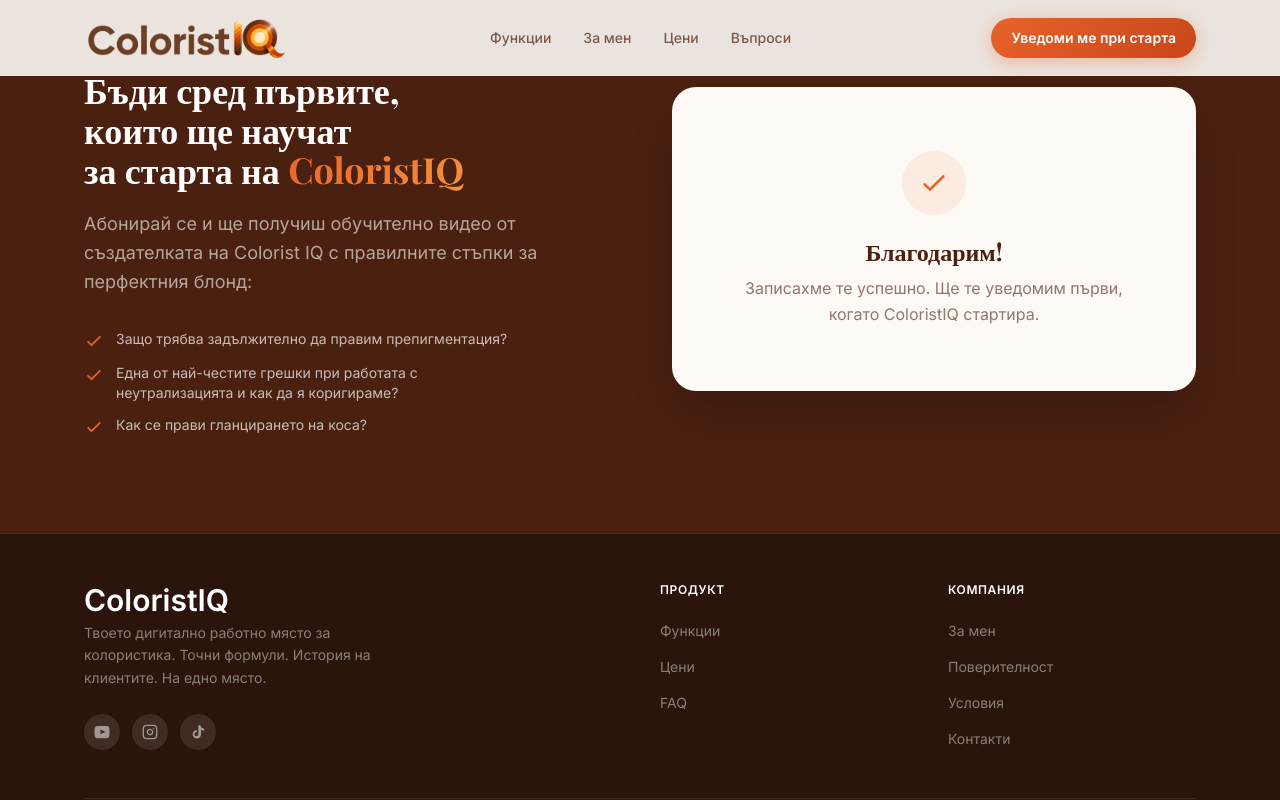
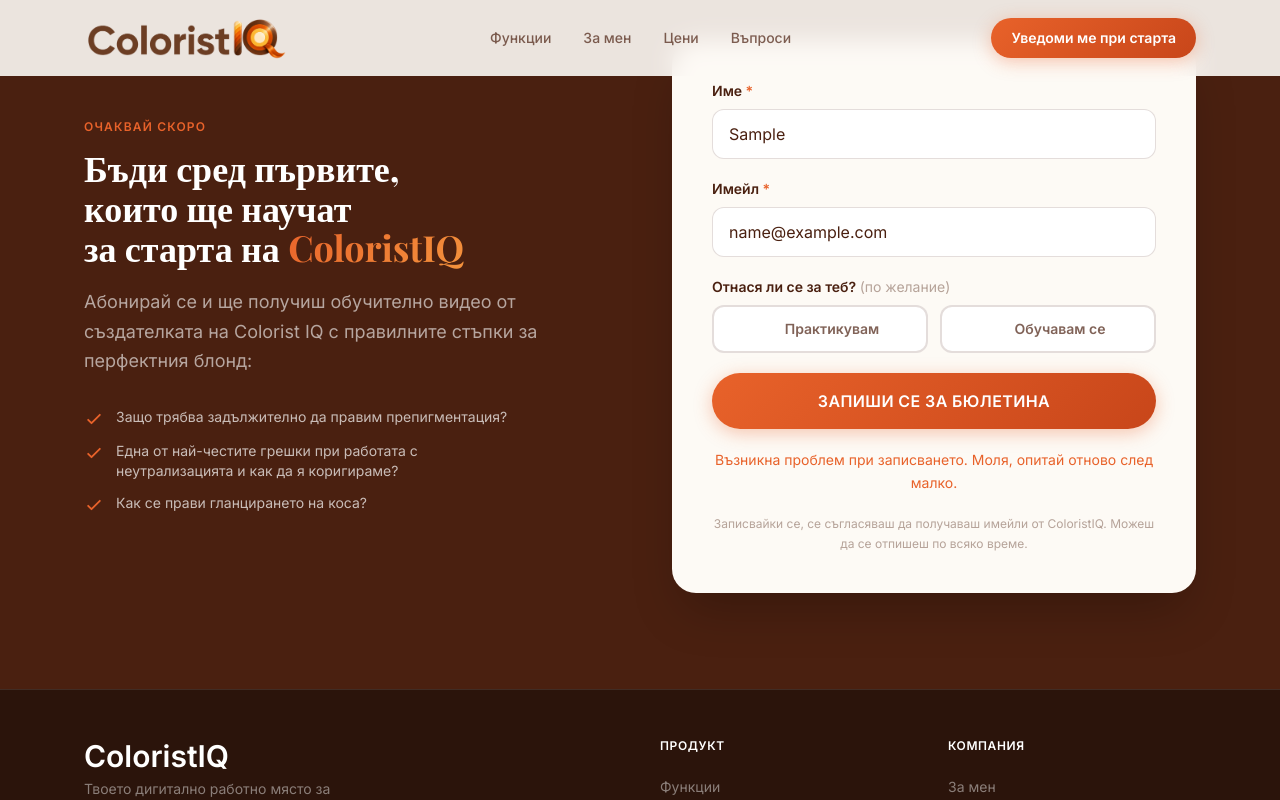
Before and after one commit to Svetljo/colorist-iq-website, a plain HTML site: page index.html in a window 1280 px wide. Both pictures are taken after typing "Sample", "name@example.com" into the empty fields and a click on the button "ЗАПИШИ СЕ ЗА БЮЛЕТИНА". Shown: the part 7295-8095 px from the top of the page. Drawn offline with nearby package versions, Linux system fonts and the light colour scheme; no server answers; a web font is replaced by a local one.

Commit message:
feat(newsletter): Integrate Loops email service for newsletter signups
- Add Loops form endpoint and mailing list ID data attributes to newsletter form
- Implement async form submission with POST request to Loops API
- Add loading state UI with "Изпращане…" indicator during submission
- Add error handling with user-facing error message display
- Extract form configuration from data attributes (endpoint, mailing list ID)
- Map form segments to userGroup parameter for Loops API
- Update button state management with disabled and aria-busy attributes
- Replace console-only logging with actual API integration to Loops service

```diff
--- a/index.html
+++ b/index.html
@@ -939,7 +939,10 @@
           <div class="bg-cream rounded-3xl shadow-2xl p-8 sm:p-10">
 
             <!-- Form -->
-            <form id="newsletter-form" novalidate class="space-y-5">
+            <!-- Set data-loops-endpoint to the endpoint from Loops → Forms → Settings. -->
+            <form id="newsletter-form"
+              data-loops-endpoint="https://app.loops.so/api/newsletter-form/cmv104f6601r20j2y7ip2m6jd"
+              data-mailing-list-id="cmv104f6601r20j2y7ip2m6jd" novalidate class="space-y-5">
               <div>
                 <label for="nl-name" class="block text-sm font-semibold text-brown mb-2">Име
                   <span class="text-orange">*</span></label>
@@ -987,10 +990,15 @@
                 </div>
               </div>
 
-              <button type="submit"
+              <button type="submit" id="newsletter-submit"
                 class="btn-primary w-full text-white font-semibold px-6 py-4 rounded-full text-base uppercase tracking-wide mt-2">
-                Запиши се за бюлетина
+                <span data-submit-label>Запиши се за бюлетина</span>
+                <span data-submit-loading class="hidden">Изпращане…</span>
               </button>
+
+              <p id="newsletter-error" role="alert" class="hidden text-orange text-sm text-center leading-relaxed">
+                Възникна проблем при записването. Моля, опитай отново след малко.
+              </p>
 
               <p class="text-brown/40 text-xs text-center leading-relaxed">
                 Записвайки се, се съгласяваш да получаваш имейли от ColoristIQ. Можеш да се отпишеш по всяко време.
@@ -1125,8 +1133,14 @@
       const form = document.getElementById('newsletter-form');
       if (!form) return;
       const success = document.getElementById('newsletter-success');
+      const error = document.getElementById('newsletter-error');
+      const submitButton = document.getElementById('newsletter-submit');
+      const submitLabel = submitButton.querySelector('[data-submit-label]');
+      const submitLoading = submitButton.querySelector('[data-submit-loading]');
       const nameInput = document.getElementById('nl-name');
       const emailInput = document.getElementById('nl-email');
+      const loopsEndpoint = form.dataset.loopsEndpoint.trim();
+      const mailingListId = form.dataset.mailingListId.trim();
       const emailRe = /^[^\s@]+@[^\s@]+\.[^\s@]+$/;
 
       // Toggle the checkmark on the pill cards
@@ -1149,8 +1163,9 @@
         input.addEventListener('input', () => showError(input, false));
       });
 
-      form.addEventListener('submit', e => {
+      form.addEventListener('submit', async e => {
         e.preventDefault();
+        error.classList.add('hidden');
 
         const nameOk = nameInput.value.trim().length > 0;
         const emailOk = emailRe.test(emailInput.value.trim());
@@ -1159,18 +1174,50 @@
         if (!nameOk) { nameInput.focus(); return; }
         if (!emailOk) { emailInput.focus(); return; }
 
-        // Collected data — ready to wire to a backend later.
-        const data = {
-          name: nameInput.value.trim(),
+        if (!loopsEndpoint) {
+          console.error('Newsletter form is missing its Loops form endpoint.');
+          error.textContent = 'Формулярът все още не е конфигуриран. Моля, опитай отново по-късно.';
+          error.classList.remove('hidden');
+          return;
+        }
+
+        const selectedSegments = [...form.querySelectorAll('input[name="segment"]:checked')]
+          .map(checkbox => checkbox.value);
+        const body = new URLSearchParams({
           email: emailInput.value.trim(),
-          segments: [...form.querySelectorAll('input[name="segment"]:checked')].map(c => c.value),
-        };
-        // TODO: изпрати `data` към имейл услуга / API, когато платформата е готова.
-        console.log('Newsletter signup (UI only):', data);
+          firstName: nameInput.value.trim(),
+          source: 'ColoristIQ website',
+          userGroup: selectedSegments.join(', '),
+        });
 
-        // Show success state
-        form.classList.add('hidden');
-        success.classList.remove('hidden');
+        if (mailingListId) body.set('mailingLists', mailingListId);
+
+        submitButton.disabled = true;
+        submitButton.setAttribute('aria-busy', 'true');
+        submitLabel.classList.add('hidden');
+        submitLoading.classList.remove('hidden');
+
+        try {
+          const response = await fetch(loopsEndpoint, {
+            method: 'POST',
+            headers: { 'Content-Type': 'application/x-www-form-urlencoded' },
+            body,
+          });
+
+          if (!response.ok) throw new Error('Loops form submission failed');
+
+          form.classList.add('hidden');
+          success.classList.remove('hidden');
+        } catch (submissionError) {
+          console.error('Newsletter submission failed:', submissionError);
+          error.textContent = 'Възникна проблем при записването. Моля, опитай отново след малко.';
+          error.classList.remove('hidden');
+        } finally {
+          submitButton.disabled = false;
+          submitButton.removeAttribute('aria-busy');
+          submitLabel.classList.remove('hidden');
+          submitLoading.classList.add('hidden');
+        }
       });
     })();
   </script>
```
